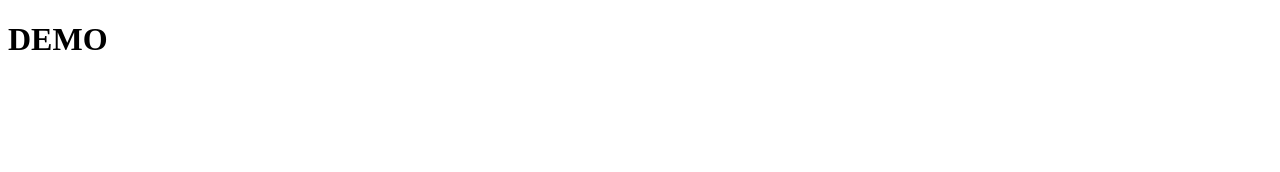
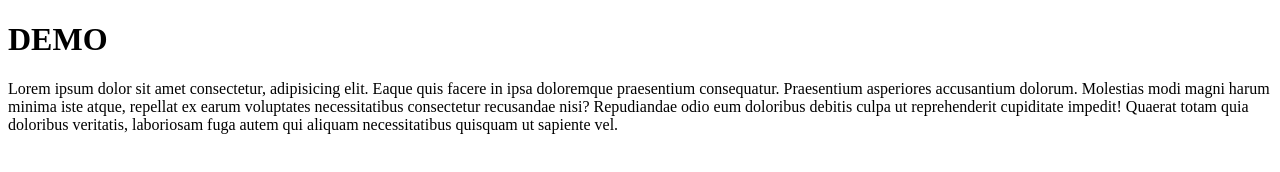
Before and after one commit to Learner22-coder/proejct, a plain HTML site: page index.html in a window 1280 px wide. Drawn offline with Linux system fonts and the light colour scheme.

Commit message:
Updated readme.md and index.html

```diff
--- a/index.html
+++ b/index.html
@@ -9,6 +9,9 @@
 <body>
     <h1>DEMO</h1>
 
+    <p>Lorem ipsum dolor sit amet consectetur, adipisicing elit. Eaque quis facere in ipsa doloremque praesentium consequatur. Praesentium asperiores accusantium dolorum. Molestias modi magni harum minima iste atque, repellat ex earum voluptates necessitatibus consectetur recusandae nisi? Repudiandae odio eum doloribus debitis culpa ut reprehenderit cupiditate impedit! Quaerat totam quia doloribus veritatis, laboriosam fuga autem qui aliquam necessitatibus quisquam ut sapiente vel.
+    </p>
+
     <script src="./index.js"></script>
 </body>
 </html>
```
Also changed, not shown: 1 other file.
